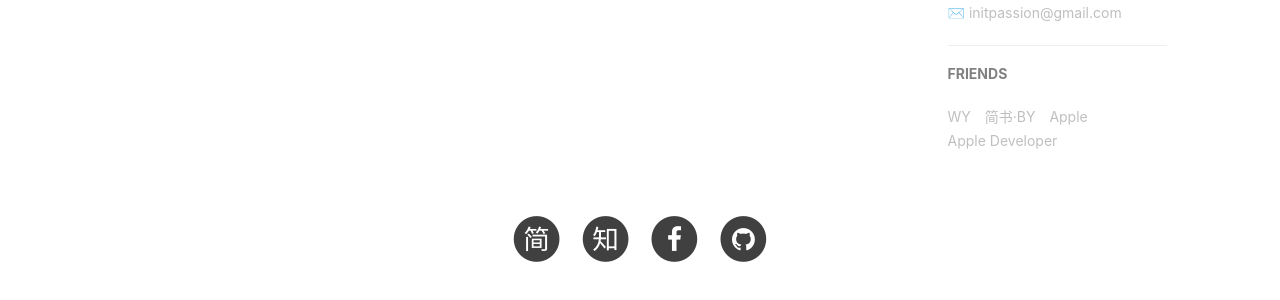
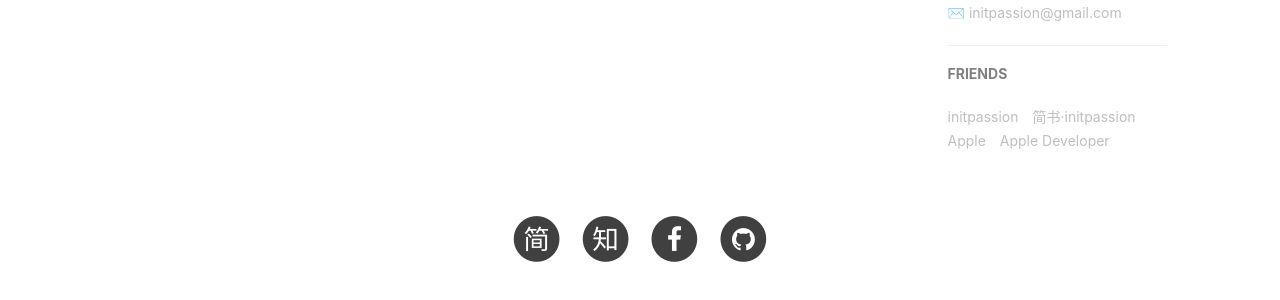
Before and after one commit to initpassion/initpassion.github.io, a Jekyll site: the page built from index.html, in a window 1280 px wide. Shown: the part 869-1169 px from the top of the page. Built offline with Jekyll 4.4.1, drawn with Linux system fonts in a browser that asks for light colours; nearby versions of some CDN libraries; the list of posts is cut into pages by our own code; comment, search, counter and statistics services are not loaded.

Commit message:
Update _config.yml

```diff
--- a/_config.yml
+++ b/_config.yml
@@ -1,10 +1,10 @@
 # Site settings
 title: initpassion blog
-SEOTitle: initpassion的博客 | initpassion blog
+SEOTitle: initpassion blog | initpassion blog
 header-img: img/post-bg-desk.jpg
 email: initpassion@gmail.com
-description: "Every failure is leading towards success."
-keyword: "BY, BY Blog, initpassion的博客"
+description: "me with (you) ? me : you"
+keyword: "tushenghong, initpassion Blog, initpassion的博客"
 url: "http://initpassion.github.io"          # your host, for absolute URL
 baseurl: ""      # for example, '/blog' if your blog hosted on 'host/blog'
 github_repo: "https://github.com/initpassion/initpassion.github.io.git" # you code repository
@@ -99,11 +99,11 @@ service-worker: true
 # Friends
 friends: [
     {
-        title: "WY",
+        title: "initpassion",
         href: "http://initpassion.com"
     },{
-        title: "简书·BY",
-        href: "http://www.jianshu.com/u/e71990ada2fd"
+        title: "简书·initpassion",
+        href: "http://www.jianshu.com/u/7e62180ffecc"
     },{
         title: "Apple",
         href: "https://apple.com"
```
